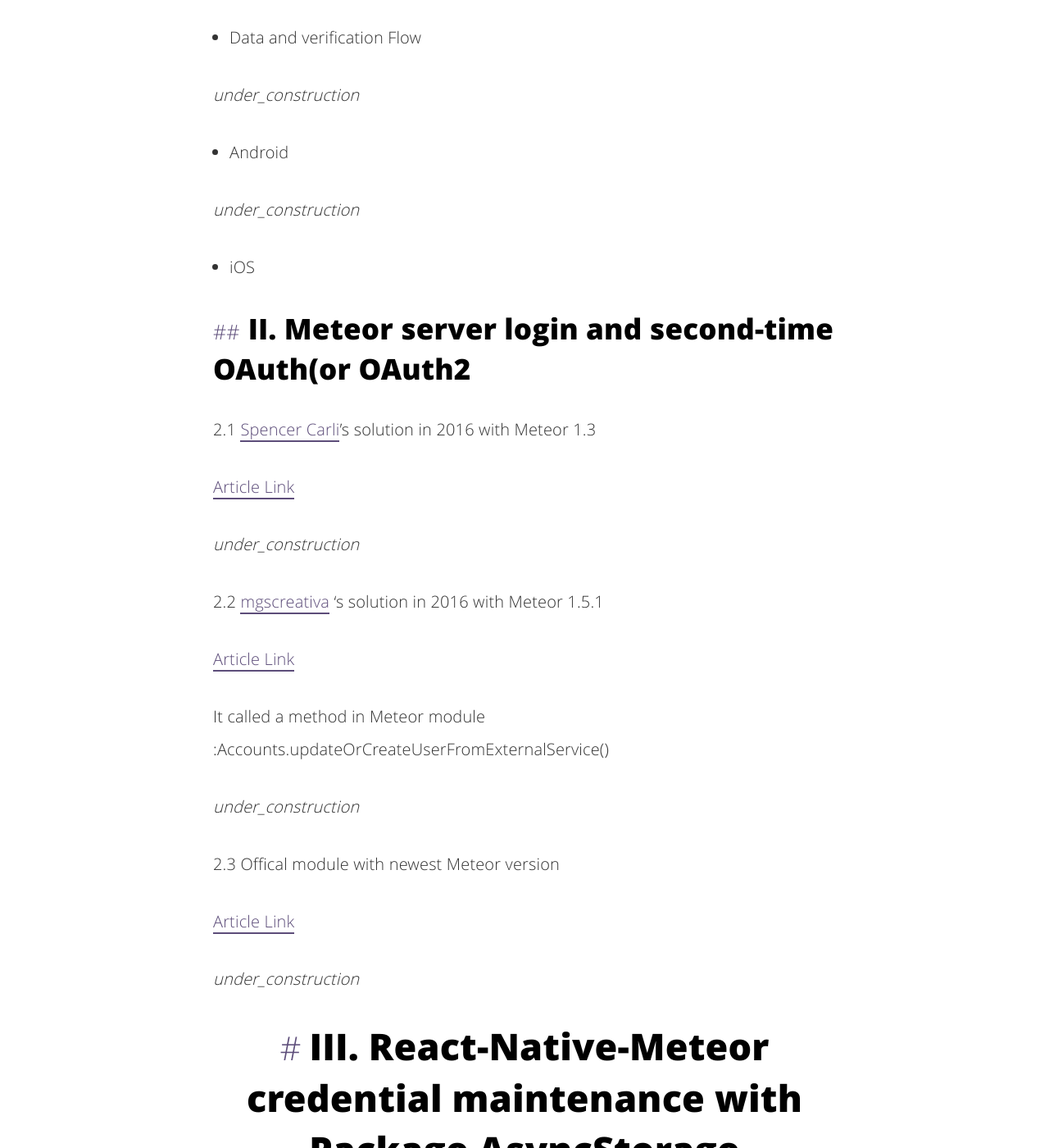
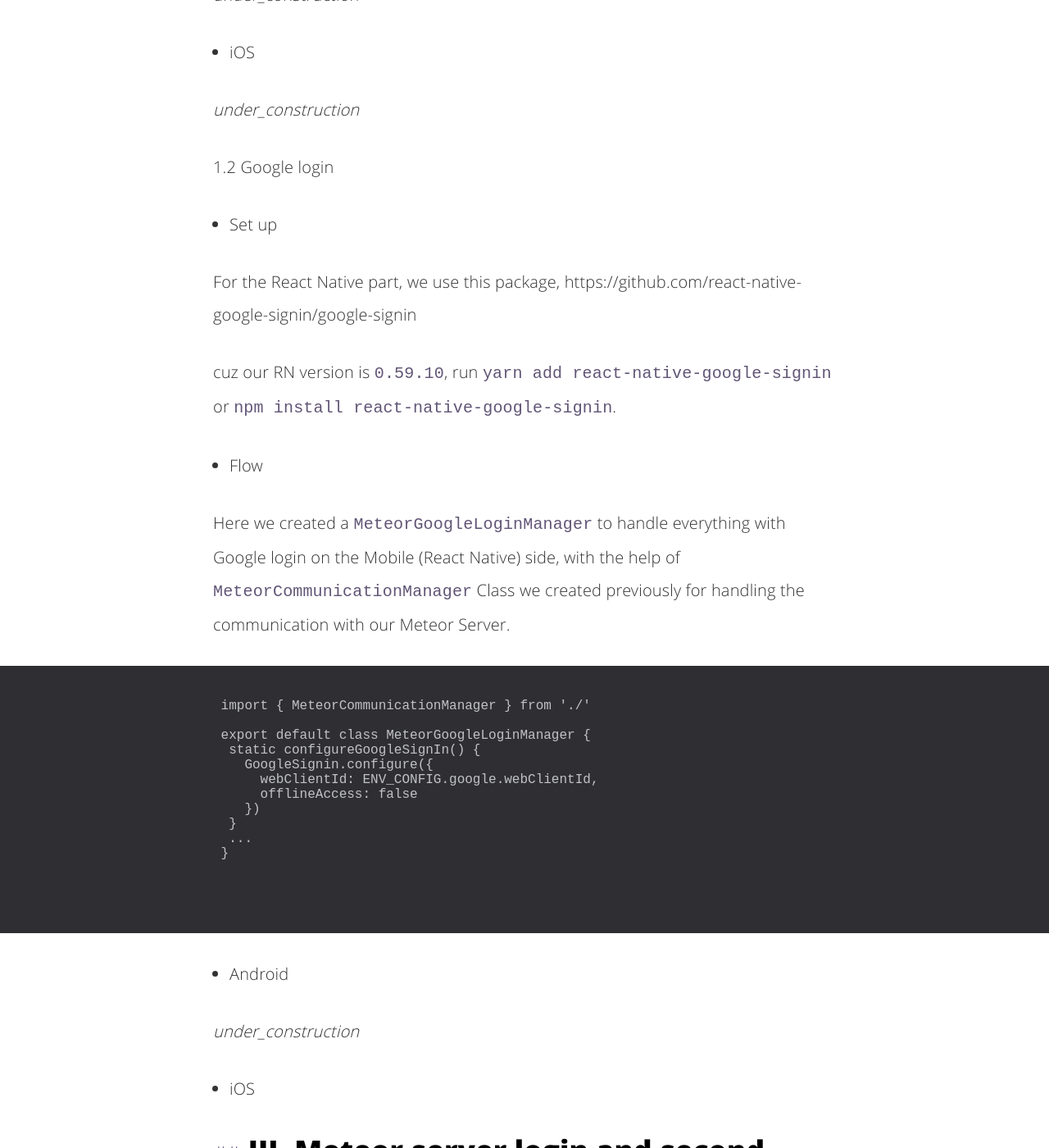
Before and after one commit to zywkloo/zywkloo.github.io, a Jekyll site: the page built from _posts/2019-09-05-React-Native-Meteor-SocialLogin.md, in a window 1280 px wide and 1400 px high, scrolled down 863 px. Shown: the whole window at 82% size. Built offline with Jekyll 4.4.1, drawn with Linux system fonts in a browser that asks for light colours; comment, search, counter and statistics services are not loaded; some of the changed text lies outside the part shown.

Commit message:
Update 2019-09-05-React-Native-Meteor-SocialLogin.md

````diff
--- a/_posts/2019-09-05-React-Native-Meteor-SocialLogin.md
+++ b/_posts/2019-09-05-React-Native-Meteor-SocialLogin.md
@@ -1,23 +1,33 @@
 ---
 layout: post
-title:  "React-Native-Meteor : SNS Login & OAuth"
+title:  "React-Native-Meteor: FB/Google Login & OAuth"
 image: ''
 date:   2019-09-05 00:06:31
 tags:
 - React Native
-- Dev
+- React
+- Front End
 description: 'Solutions with React-Native-Meteor Social Login'
 categories:
 - Mobile
+- Front End
 ---
 
 ### by Yiwei Zhang
 
 ## I. Social login
 
+* Data and verification Flow
+
+||||
+----
+||||
+
+
+
+## II. Social login
+
 1.1 Facebook login
-
-* Data and verification Flow
 
  _under_construction_
 
@@ -31,9 +41,32 @@
 
 1.2 Google login
 
-* Data and verification Flow
+* Set up
 
- _under_construction_
+ For the React Native part, we use this package, https://github.com/react-native-google-signin/google-signin
+
+ cuz our RN version is `0.59.10`, run `yarn add react-native-google-signin` or `npm install react-native-google-signin`.
+
+* Flow
+
+ Here we created a `MeteorGoogleLoginManager` to handle everything with Google login on the Mobile (React Native) side, with the help of `MeteorCommunicationManager` Class we created previously for handling the communication with our Meteor Server.
+
+ ```
+ import { MeteorCommunicationManager } from './'
+
+ export default class MeteorGoogleLoginManager {
+  static configureGoogleSignIn() {
+    GoogleSignin.configure({
+      webClientId: ENV_CONFIG.google.webClientId,
+      offlineAccess: false
+    })
+  }
+  ...
+ }
+
+  ```
+
+
 
 * Android
 
@@ -41,7 +74,7 @@
 
 * iOS
 
-## II. Meteor server login and second-time OAuth(or OAuth2
+## III. Meteor server login and second-time OAuth / OAuth2
 
 2.1 [Spencer Carli](https://medium.com/@spencer_carli)'s solution in 2016 with Meteor 1.3
 
````
Also changed, not shown: other parts of _posts/2019-09-05-React-Native-Meteor-SocialLogin.md (+1 -1 lines).
